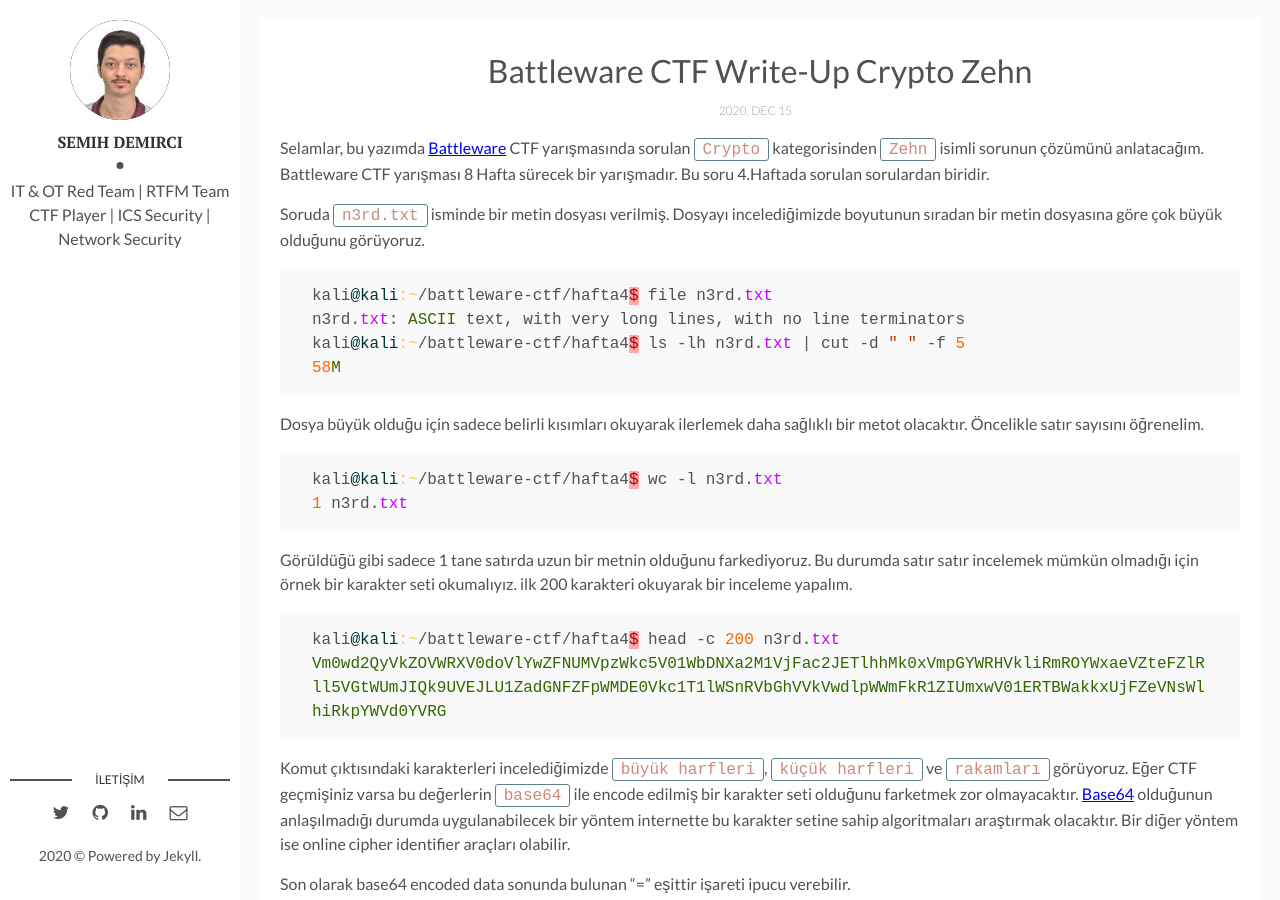
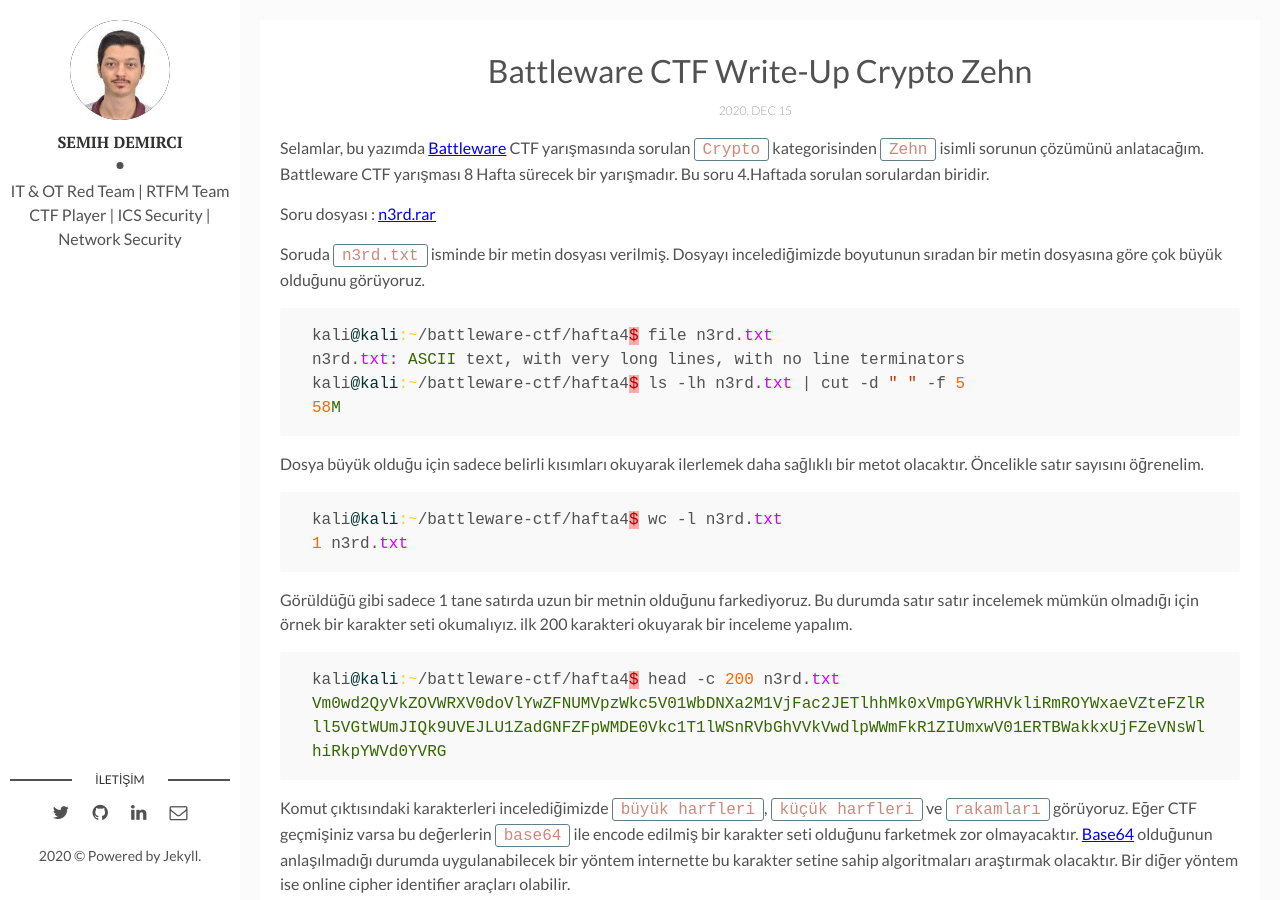
Before and after one commit to smh67dmrc/smh67dmrc.github.io, a Jekyll site: the page built from _posts/2020-12-15-battleware-hafta4-crypto-zehn.markdown, in a window 1280 px wide and 900 px high. Built offline with Jekyll 4.4.1, drawn with Linux system fonts in a browser that asks for light colours.

Commit message:
file-add
files added.

```diff
--- a/_posts/2020-12-15-battleware-hafta4-crypto-zehn.markdown
+++ b/_posts/2020-12-15-battleware-hafta4-crypto-zehn.markdown
@@ -7,6 +7,8 @@
 tags: [CTF, Battleware, Write-Up, Capture The Flag]
 ---
 Selamlar, bu yazımda [Battleware] CTF yarışmasında sorulan `Crypto` kategorisinden `Zehn` isimli sorunun çözümünü anlatacağım. Battleware CTF yarışması 8 Hafta sürecek bir yarışmadır. Bu soru 4.Haftada sorulan sorulardan biridir.
+
+Soru dosyası : [n3rd.rar]
 
 Soruda `n3rd.txt` isminde bir metin dosyası verilmiş. Dosyayı incelediğimizde boyutunun sıradan bir metin dosyasına göre çok büyük olduğunu görüyoruz.
 
@@ -187,3 +189,4 @@
 [base16]: https://en.wikipedia.org/wiki/Hexadecimal
 [base10]: https://en.wikipedia.org/wiki/Decimal
 [ascii table]: https://en.wikipedia.org/wiki/ASCII
+[n3rd.rar]: {{site.baseurl}}/assets/files/n3rd.rar
```
Also changed, not shown: 2 other files.
